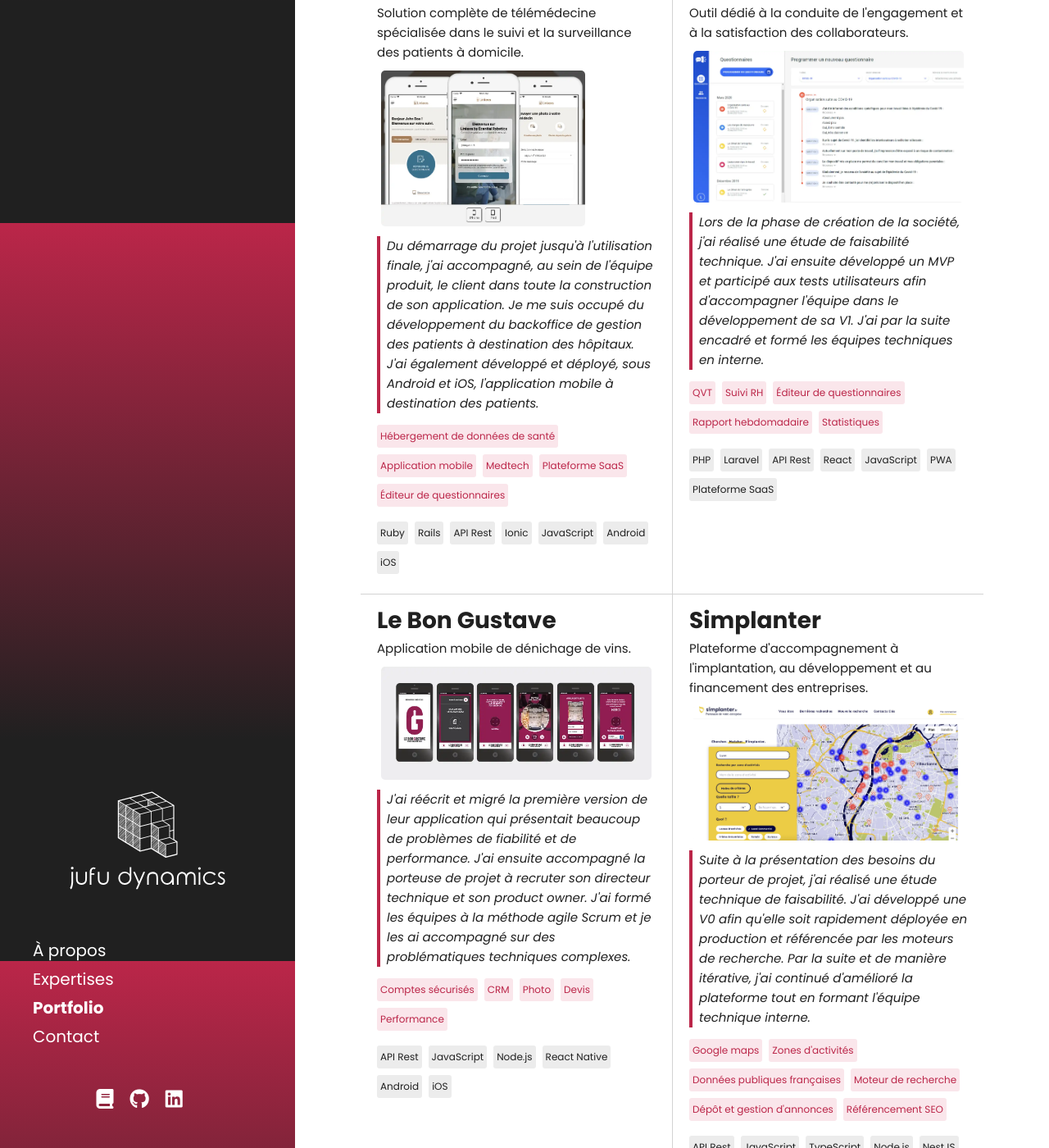
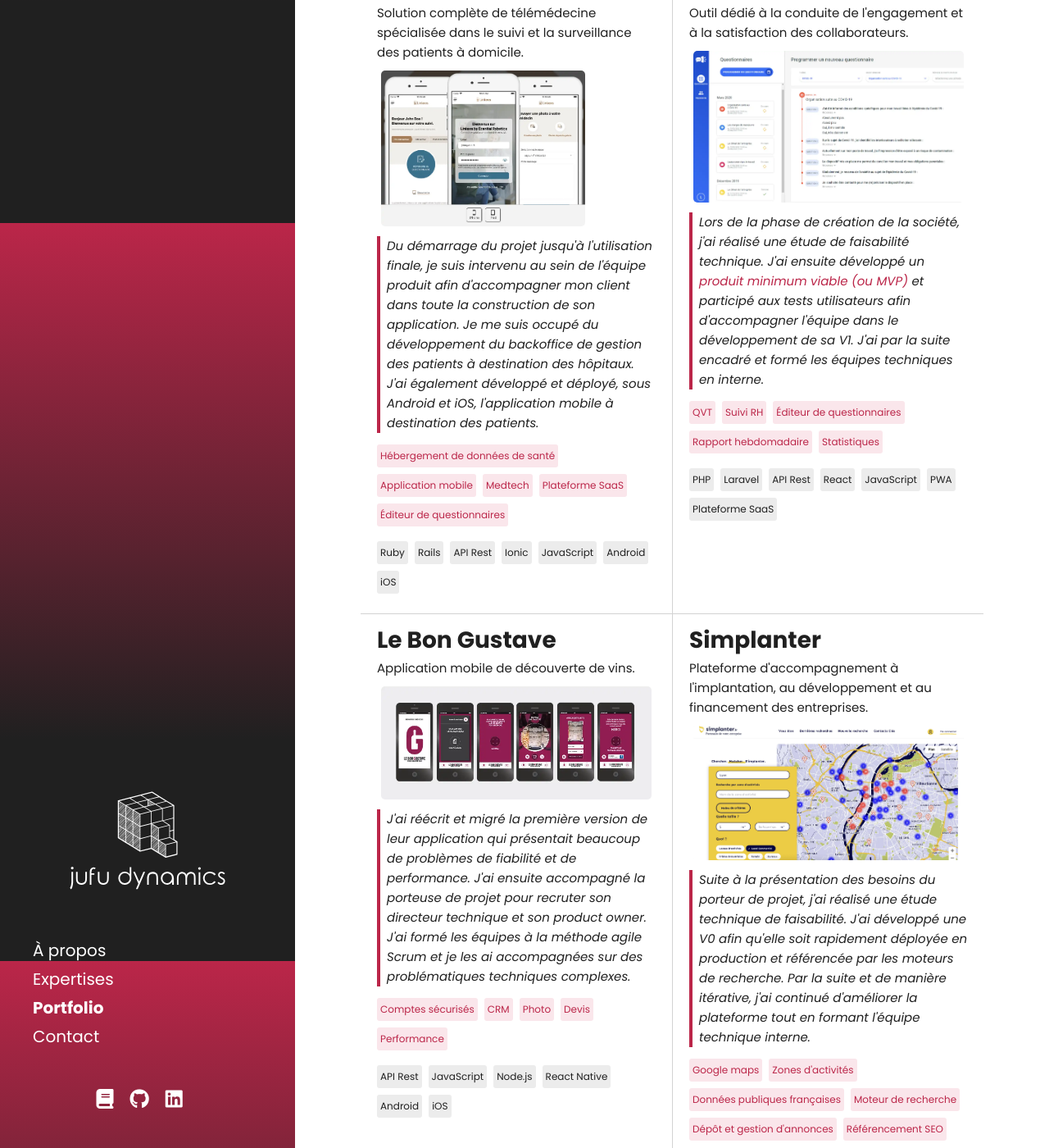
Before and after one commit to imjufu/jufu-dynamics.github.io, a Jekyll site: the page built from portfolio.html, in a window 1280 px wide and 1400 px high, scrolled down 1528 px. Shown: the whole window at 82% size. Built offline with Jekyll 4.4.1, drawn with Linux system fonts in a browser that asks for light colours; nearby versions of some CDN libraries; some of the changed text lies outside the part shown.

Commit message:
Fix: typo

```diff
--- a/index.html
+++ b/index.html
@@ -11,7 +11,7 @@
   <img src="/assets/images/julien-fusco.webp" alt="Julien Fusco" class="photo-profil">
   <p>Bonjour, je m'appelle <strong>Julien Fusco</strong>.</p>
   <p>Je suis <strong>développeur web fullstack</strong> au sein de ma propre société, <a href="https://annuaire-entreprises.data.gouv.fr/entreprise/jufu-dynamics-952144095" target="_blank">jufu dynamics</a>.</p>
-  <p>J'accompagne des dirigeants de sociétés (TPE, PME, start-up) et leurs équipes pour concevoir, développer et structurer des produits web en accord avec les besoins utilisateurs depuis plus de 20 ans.</p>
+  <p>J'accompagne les dirigeants de sociétés (TPE, PME, start-up) et leurs équipes pour concevoir, développer et structurer des produits web en accord avec les besoins utilisateurs depuis plus de 20 ans.</p>
   <p>J'aime intervenir sur des projets innovants, complexes et porteurs de valeurs.</p>
   <p>Pédagogue et passionné, je vulgarise, forme et sensibilise à la <a href="https://www.temesis.com/qualite-web/" target="_blank">qualité Web</a> et l'<a href="https://www.ecologie.gouv.fr/leco-conception-des-produits" target="_blank">éco-conception</a>.</p>
   <p>Pendant plus de 10 ans, j'ai assuré la gérance et la direction technique d'<a href="https://www.ochelys.com/" target="_blank">Ochelys</a>. Et auparavant, j'ai travaillé avec l'<a href="https://www.ensp.interieur.gouv.fr/" target="_blank">ENSP</a>, <a href="https://www.prestaconcept.net/" target="_blank">PrestaConcept</a> et <a href="https://www.vivlio.com/" target="_blank">Vivlio</a>.</p>
--- a/portfolio.html
+++ b/portfolio.html
@@ -76,12 +76,12 @@
     </div>
     <div>
       <h2>Visio-Avocats</h2>
-      <p>Solution sécurisée de visio-conférence et de paiement en ligne pour les avocats.</p>
+      <p>Solution sécurisée de visioconférence et de paiement en ligne pour les avocats.</p>
       <img src="/assets/images/visio-avocats.webp" alt="Visio-Avocats">
-      <blockquote>En collaboration avec le porteur de projet, j'ai développé un MVP afin de rapidement tester la pertinence via des tests utilisateurs auprès d’avocats. J'ai ensuite amélioré le produit et intégré les retours de tests en cycle itératif.</blockquote>
+      <blockquote>En collaboration avec le porteur de projet, j'ai développé un <a href="https://fr.wikipedia.org/wiki/Produit_minimum_viable" target="_blank">produit minimum viable (ou MVP)</a> afin de rapidement tester la pertinence du concept via des tests utilisateurs auprès d’avocats. J'ai ensuite amélioré le produit et intégré les retours de tests en cycle itératif.</blockquote>
       <ul class="fonctionnalites">
         <li>Plateforme SaaS</li>
-        <li>Visio-conférence</li>
+        <li>Visioconférence</li>
         <li>Abonnement en ligne</li>
         <li>Paiement en ligne Stripe</li>
         <li>Legal tech</li>
@@ -96,7 +96,7 @@
       <h2>eCential Robotics</h2>
       <p>Solution complète de télémédecine spécialisée dans le suivi et la surveillance des patients à domicile.</p>
       <img src="/assets/images/ecential-robotics.webp" alt="eCential Robotics">
-      <blockquote>Du démarrage du projet jusqu'à l'utilisation finale, j'ai accompagné, au sein de l'équipe produit, le client dans toute la construction de son application. Je me suis occupé du développement du backoffice de gestion des patients à destination des hôpitaux. J'ai également développé et déployé, sous Android et iOS, l'application mobile à destination des patients.</blockquote>
+      <blockquote>Du démarrage du projet jusqu'à l'utilisation finale, je suis intervenu au sein de l'équipe produit afin d'accompagner mon client dans toute la construction de son application. Je me suis occupé du développement du backoffice de gestion des patients à destination des hôpitaux. J'ai également développé et déployé, sous Android et iOS, l'application mobile à destination des patients.</blockquote>
       <ul class="fonctionnalites">
         <li>Hébergement de données de santé</li>
         <li>Application mobile</li>
@@ -118,7 +118,7 @@
       <h2>HPI</h2>
       <p>Outil dédié à la conduite de l'engagement et à la satisfaction des collaborateurs.</p>
       <img src="/assets/images/hpi.webp" alt="HPI">
-      <blockquote>Lors de la phase de création de la société, j'ai réalisé une étude de faisabilité technique. J'ai ensuite développé un MVP et participé aux tests utilisateurs afin d'accompagner l'équipe dans le développement de sa V1. J'ai par la suite encadré et formé les équipes techniques en interne.</blockquote>
+      <blockquote>Lors de la phase de création de la société, j'ai réalisé une étude de faisabilité technique. J'ai ensuite développé un <a href="https://fr.wikipedia.org/wiki/Produit_minimum_viable" target="_blank">produit minimum viable (ou MVP)</a> et participé aux tests utilisateurs afin d'accompagner l'équipe dans le développement de sa V1. J'ai par la suite encadré et formé les équipes techniques en interne.</blockquote>
       <ul class="fonctionnalites">
         <li>QVT</li>
         <li>Suivi RH</li>
@@ -138,9 +138,9 @@
     </div>
     <div>
       <h2>Le Bon Gustave</h2>
-      <p>Application mobile de dénichage de vins.</p>
+      <p>Application mobile de découverte de vins.</p>
       <img src="/assets/images/le-bon-gustave.webp" alt="Le Bon Gustave">
-      <blockquote>J'ai réécrit et migré la première version de leur application qui présentait beaucoup de problèmes de fiabilité et de performance. J'ai ensuite accompagné la porteuse de projet à recruter son directeur technique et son product owner. J'ai formé les équipes à la méthode agile Scrum et je les ai accompagné sur des problématiques techniques complexes.</blockquote>
+      <blockquote>J'ai réécrit et migré la première version de leur application qui présentait beaucoup de problèmes de fiabilité et de performance. J'ai ensuite accompagné la porteuse de projet pour recruter son directeur technique et son product owner. J'ai formé les équipes à la méthode agile Scrum et je les ai accompagnées sur des problématiques techniques complexes.</blockquote>
       <ul class="fonctionnalites">
         <li>Comptes sécurisés</li>
         <li>CRM</li>
@@ -161,7 +161,7 @@
       <h2>Simplanter</h2>
       <p>Plateforme d'accompagnement à l'implantation, au développement et au financement des entreprises.</p>
       <img src="/assets/images/simplanter.webp" alt="Simplanter">
-      <blockquote>Suite à la présentation des besoins du porteur de projet, j'ai réalisé une étude technique de faisabilité. J'ai développé une V0 afin qu'elle soit rapidement déployée en production et référencée par les moteurs de recherche. Par la suite et de manière itérative, j'ai continué d'amélioré la plateforme tout en formant l'équipe technique interne.</blockquote>
+      <blockquote>Suite à la présentation des besoins du porteur de projet, j'ai réalisé une étude technique de faisabilité. J'ai développé une V0 afin qu'elle soit rapidement déployée en production et référencée par les moteurs de recherche. Par la suite et de manière itérative, j'ai continué d'améliorer la plateforme tout en formant l'équipe technique interne.</blockquote>
       <ul class="fonctionnalites">
         <li>Google maps</li>
         <li>Zones d'activités</li>
```
Also changed, not shown: other parts of portfolio.html (+3 -3 lines), expertises.html (+6 -6 lines).
